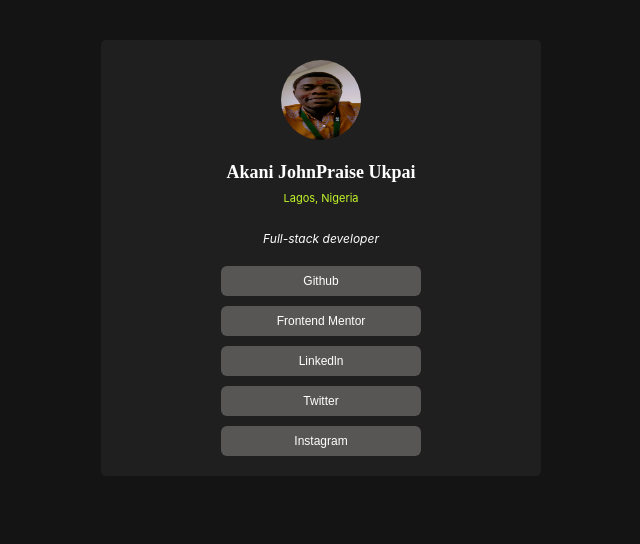
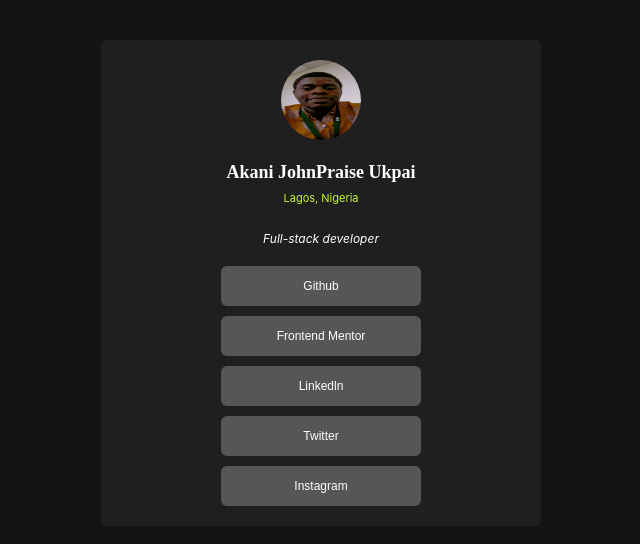
Before and after one commit to Johnn-cyber/Social-links, a plain HTML site: page index.html in a window 1280 px wide. Shown: the part 140-684 px from the top of the page, without its empty margins (319-959 px from the left). Drawn offline with Linux system fonts and the light colour scheme; a web font is replaced by a local one.

Commit message:
Update style.css

```diff
--- a/style.css
+++ b/style.css
@@ -30,12 +30,12 @@ img{
    margin-bottom: 10px;
 }
 .container{
-    position: static;
     left: 0;
     right: 0;
     margin-left: auto;
     margin-right: auto;
     width: 280px;
+    height:auto;
     border-radius: 5px;
     background-color: hsl(0, 0%, 12%);
     padding: 20px;
@@ -48,7 +48,7 @@ a{
 }
 button{
     width: 200px;
-    height: 30px;
+    height: 40px;
     margin-top: 10px;
     background-color:hsl(0, 2%, 34%);
     color: white;
```
